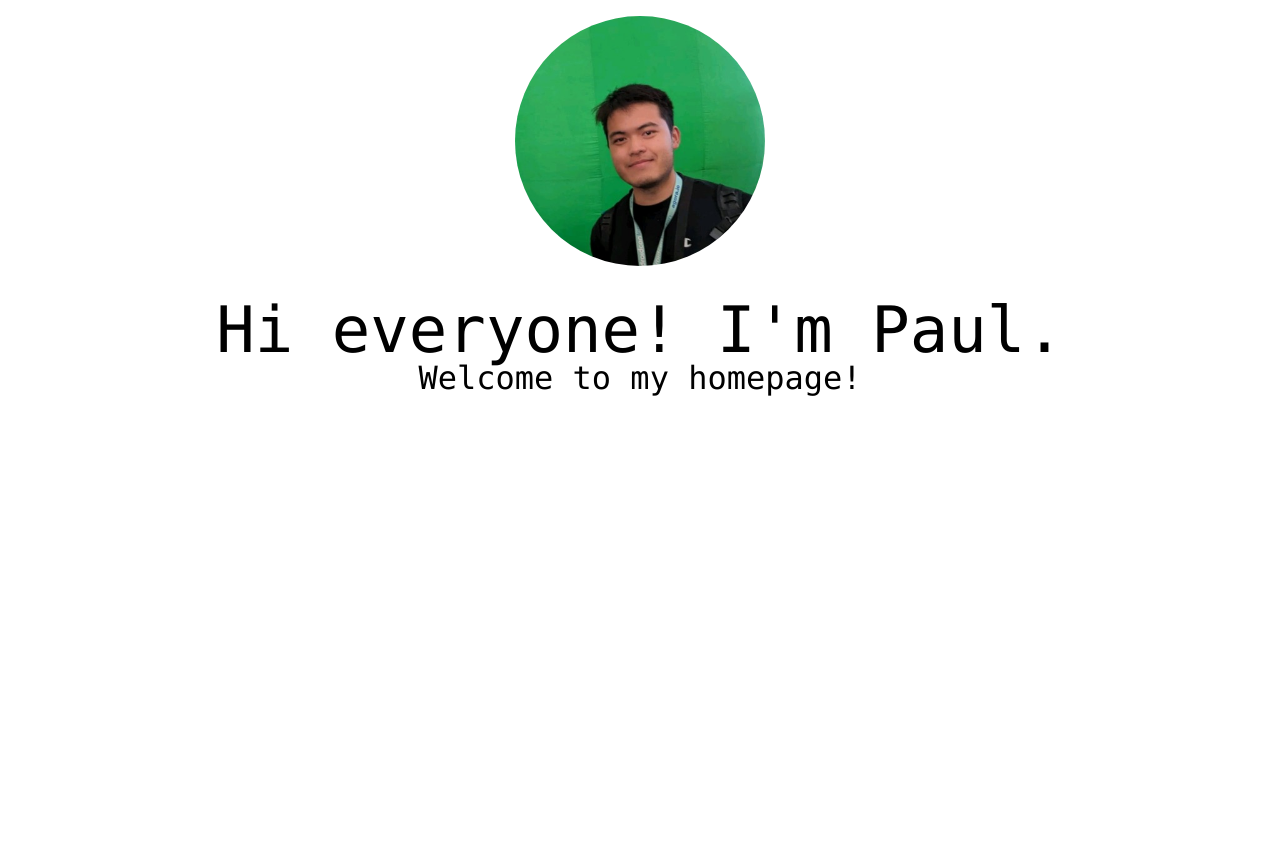
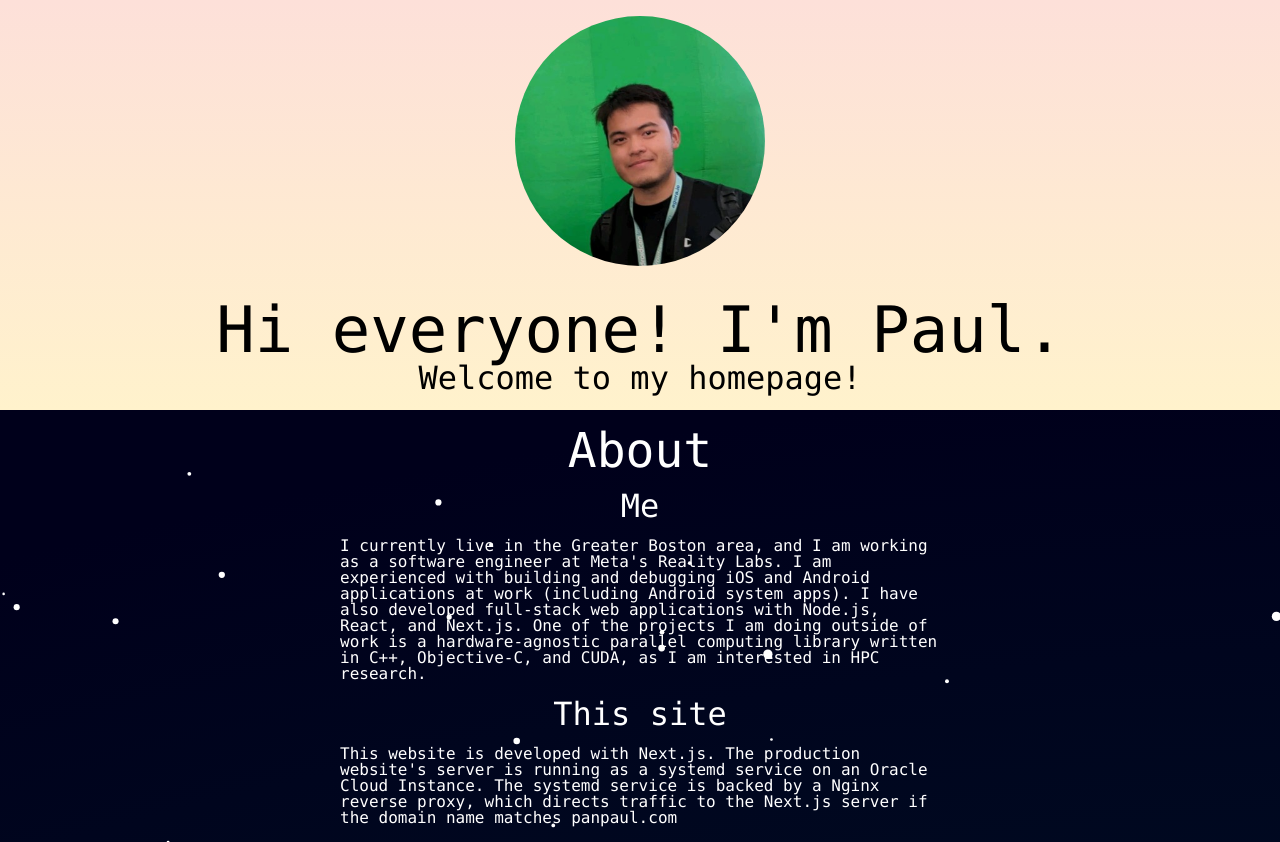
Before and after one commit to paulpan05/personal-website-minified, a Next.js app: page / in a window 1280 px wide. Before the commit the page ends 800 px from the top, so only its background shows below. Built offline with nearby package versions, Linux system fonts and the light colour scheme.

Commit message:
Add about section.

```diff
--- a/assets/css/globals.scss
+++ b/assets/css/globals.scss
@@ -7,5 +7,9 @@ h1 {
 }
 
 h2 {
+  font-size: 3rem;
+}
+
+h3 {
   font-size: 2rem;
 }
--- /dev/null
+++ b/assets/text/paragraphs.tsx
@@ -0,0 +1,20 @@
+export const AboutMe = (
+  <p>
+    I currently live in the Greater Boston area, and I am working as a software
+    engineer at Meta&apos;s Reality Labs. I am experienced with building and
+    debugging iOS and Android applications at work (including Android system
+    apps). I have also developed full-stack web applications with Node.js,
+    React, and Next.js. One of the projects I am doing outside of work is a
+    hardware-agnostic parallel computing library written in C++, Objective-C,
+    and CUDA, as I am interested in HPC research.
+  </p>
+);
+
+export const AboutThisSite = (
+  <p>
+    This website is developed with Next.js. The production website&apos;s server
+    is running as a systemd service on an Oracle Cloud Instance. The systemd
+    service is backed by a Nginx reverse proxy, which directs traffic to the
+    Next.js server if the domain name matches panpaul.com
+  </p>
+);
--- /dev/null
+++ b/components/About/index.module.scss
@@ -0,0 +1,8 @@
+.about > h3 {
+  padding-top: .5em;
+}
+
+.about > p {
+  padding-top: 1em;
+  max-width: 600px;
+}
--- /dev/null
+++ b/components/About/index.tsx
@@ -0,0 +1,17 @@
+import type { NextComponentType } from 'next'
+import styles from './index.module.scss'
+import {AboutMe, AboutThisSite} from '../../assets/text/paragraphs';
+
+const About: NextComponentType = () => {
+  return (
+    <div className={styles['about']}>
+      <h2>About</h2>
+      <h3>Me</h3>
+      {AboutMe}
+      <h3>This site</h3>
+      {AboutThisSite}
+    </div>
+  );
+}
+
+export default About;
--- a/components/Header/index.module.scss
+++ b/components/Header/index.module.scss
@@ -2,6 +2,8 @@
   display: flex;
   flex-direction: column;
   padding: 1em;
+  background-image: linear-gradient(#fde0d9, #fff2cc);
+  text-align: center;
 }
 
 .header > * {
--- a/components/Header/index.tsx
+++ b/components/Header/index.tsx
@@ -7,7 +7,7 @@ const Header: NextComponentType = () => {
     <div className={styles['header']}>
       <Image src='/image/profile_picture.jpg' alt='Profile Picture' className={styles['profile-image']}  width={250} height={250}/>
       <h1>Hi everyone! I&apos;m Paul.</h1>
-      <h2>Welcome to my homepage!</h2>
+      <h3>Welcome to my homepage!</h3>
     </div>
   );
 }
--- /dev/null
+++ b/pages/index.module.scss
@@ -0,0 +1,14 @@
+.content {
+  background-image: url('/image/shooting_star.svg');
+  color: white;
+}
+
+.content > * {
+  display: flex;
+  flex-direction: column;
+  padding: 1em;
+}
+
+.content > * > * {
+  align-self: center;
+}
--- a/pages/index.tsx
+++ b/pages/index.tsx
@@ -1,5 +1,7 @@
 import type { NextPage } from 'next'
 import Head from 'next/head'
+import styles from './index.module.scss'
+import About from '../components/About'
 import Header from '../components/Header'
 
 const Home: NextPage = () => {
@@ -14,6 +16,9 @@ const Home: NextPage = () => {
         <link rel='manifest' href='/manifest.json' />
       </Head>
       <Header />
+      <div className={styles['content']}>
+        <About />
+      </div>
     </>
   )
 }
```
Also changed, not shown: public/image/shooting_star.svg (added).
